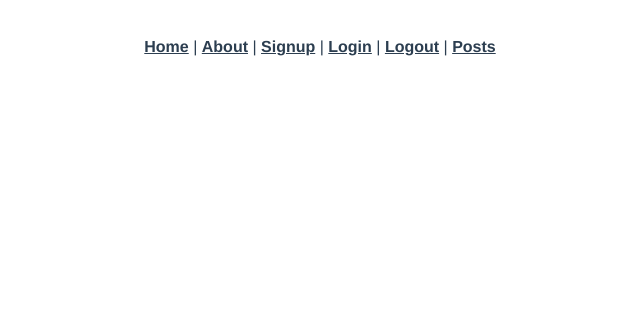
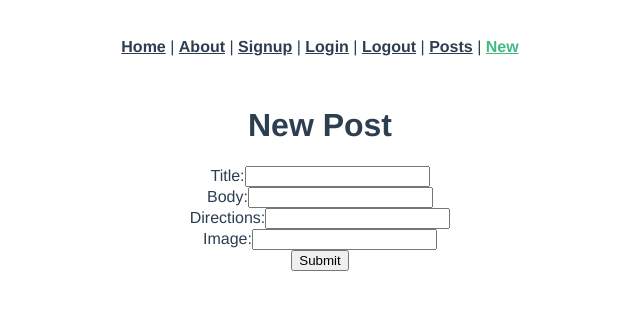
Before and after one commit to ryansearls/blog-frontend-app, a Vue app: page /posts/new in a window 1280 px wide. Shown: the top 310 px of the page, without its empty margins (320-960 px from the left). Built offline with nearby package versions, Linux system fonts and the light colour scheme.

Commit message:
added postsnew page

```diff
--- a/src/App.vue
+++ b/src/App.vue
@@ -12,6 +12,8 @@
       <router-link to="/logout">Logout</router-link>
       |
       <router-link to="/posts">Posts</router-link>
+      |
+      <router-link to="/posts/new">New</router-link>
     </div>
     <router-view />
   </div>
--- a/src/router/index.js
+++ b/src/router/index.js
@@ -5,7 +5,7 @@
 import Login from "../views/Login.vue";
 import Logout from "../views/Logout.vue";
 import PostsIndex from "../views/PostsIndex.vue";
-
+import PostsNew from "../views/PostsNew.vue";
 
 Vue.use(VueRouter);
 
@@ -43,6 +43,11 @@
     name: "PostsIndex",
     component: PostsIndex
   },
+  {
+    path: "/posts/new",
+    name: "PostsNew",
+    component: PostsNew
+  },
 ];
 
 const router = new VueRouter({
--- /dev/null
+++ b/src/views/PostsNew.vue
@@ -0,0 +1,47 @@
+<template>
+  <div class="posts-new">
+    <form v-on:submit.prevent="createPost()">
+      <h1>New Post</h1>
+      <ul>
+        <li v-for="error in errors" v-bind:key="error">{{ error }}</li>
+      </ul>
+      <div>
+        <label>Title:</label>
+        <input type="text" v-model="newPostParams.title" />
+      </div>
+      <div>
+        <label>Body:</label>
+        <input type="text" v-model="newPostParams.chef" />
+      </div>
+      <div>
+        <label>Directions:</label>
+        <input type="text" v-model="newPostParams.directions" />
+      </div>
+      <div>
+        <label>Image:</label>
+        <input type="text" v-model="newPostParams.image_url" />
+      </div>
+      <input type="submit" value="Submit" />
+    </form>
+  </div>
+</template>
+
+<script>
+import axios from "axios";
+export default {
+  data: function () {
+    return {
+      errors: [],
+      newPostParams: {},
+    };
+  },
+  methods: {
+    createPost: function () {
+      axios.post("/posts/new", this.newPostParams).then((response) => {
+        this.$router.push("/recipes");
+        console.log(response.data);
+      });
+    },
+  },
+};
+</script>
```
